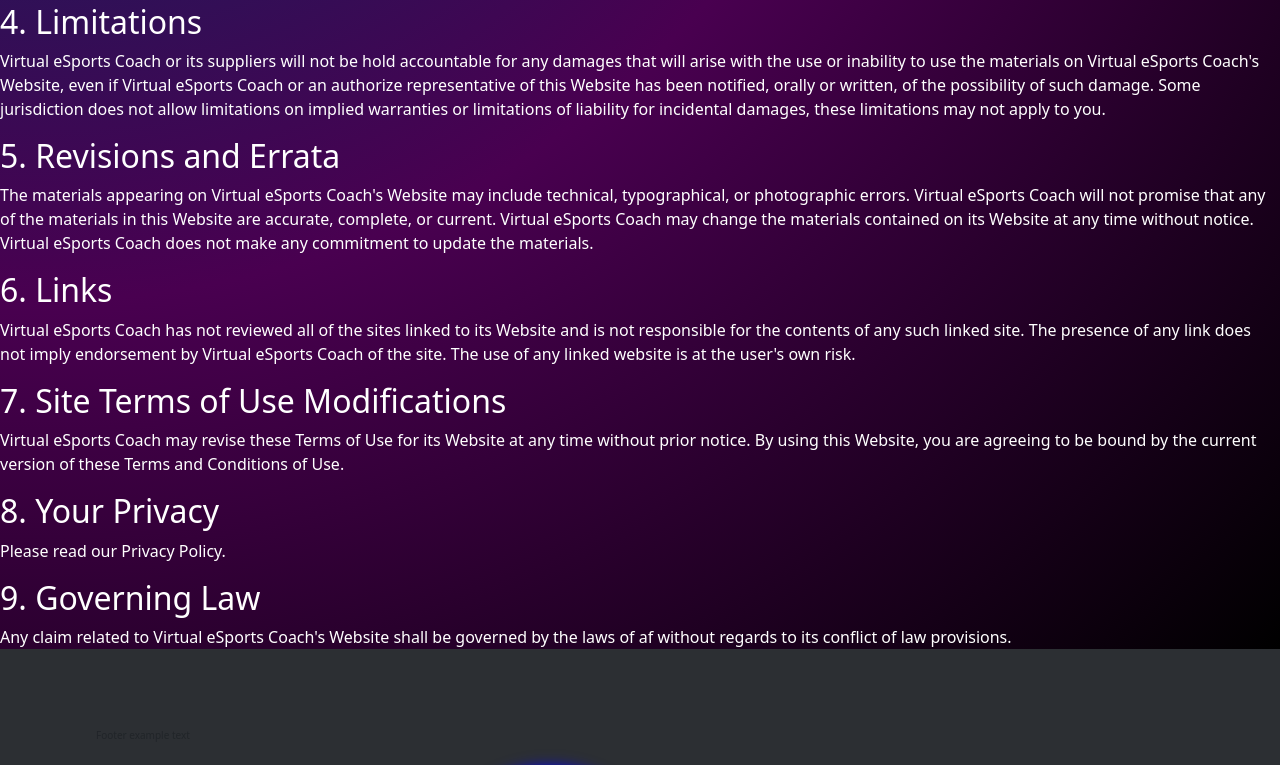
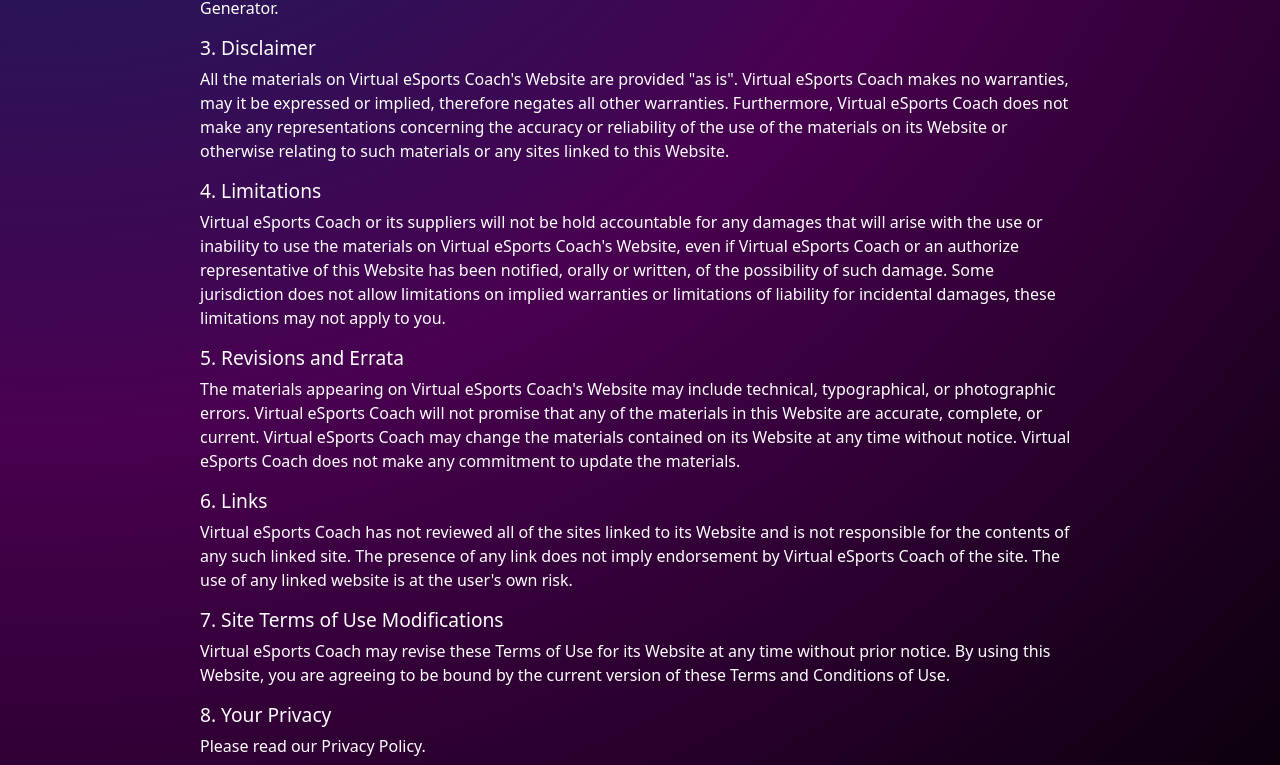
Before and after one commit to aggie-coding-club/Virtual-eSports-Coach, a React (Create React App) app in the folder client/: page /tos in a window 1280 px wide. Shown: the part 736-1501 px from the top of the page. Built offline with nearby package versions, Linux system fonts and the light colour scheme.

Commit message:
parallax

```diff
--- a/client/src/App.css
+++ b/client/src/App.css
@@ -15,9 +15,6 @@
   text-decoration: none;
 }
 
-h1{
-  font-size:10px !important
-}
 /* The gradient background used in the Navbar and Header */
 .gradient__bg {
 
--- a/client/src/components/footer/footer.jsx
+++ b/client/src/components/footer/footer.jsx
@@ -10,7 +10,7 @@
         <div className="footer section__padding">
             <div>
                 <div className="footer-heading">
-                    <h1>Footer example text</h1>
+                    <h2>Footer example text</h2>
                 </div>
 
                 <div className="footer-links">
--- a/client/src/components/paralaximg/paralaximg.jsx
+++ b/client/src/components/paralaximg/paralaximg.jsx
@@ -1,19 +1,16 @@
 import React from 'react';
 import './style.css';
-import glass from "../../assets/searchglass.png";
-import headerimage from "../../assets/test.png";
-import { useGlitch } from 'react-powerglitch'
 import {useParallax, Parallax} from 'react-scroll-parallax';
+import gekkoimg from '../../assets/test.png'
 
-
-const Header = () => {
+const ParalaxImg = () => {
     return (
         <div className="vec__header section__padding" id="home">
             {/* Big Gekko image */}
             <div style={{marginTop : 200}}>
-            <Parallax speed={100} translateX={['2000px', '-2000px']} >
+            <Parallax speed={100}  >{/*translateX={['2000px', '-2000px']}*/}
             <div className="vec__header-image">
-                <img src={headerimage} alt="headerimage" />
+                <img src={gekkoimg } alt="headerimage" />
             </div>
             </Parallax>
             </div>
@@ -21,4 +18,4 @@
     );
 }
 
-export default Header
+export default ParalaxImg
--- a/client/src/pages/dashboard/dashboard.jsx
+++ b/client/src/pages/dashboard/dashboard.jsx
@@ -2,7 +2,7 @@
 import './style.css'
 const Dashboard = () => {
   return (
-      <div >
+      <div className='dashboard'>
         <h1>DASHBOARD</h1>
       </div>
   )
--- a/client/src/pages/home/home.jsx
+++ b/client/src/pages/home/home.jsx
@@ -1,13 +1,14 @@
 import React from 'react';
 import {HomeTitle,ParalaxImg} from "../../components";
 import './style.css'
+
 
 const Home = () => {
   return (
       <div className="App">
         <div className="gradient__bg">
-        <ParalaxImg />
-          <HomeTitle />
+        <ParalaxImg/>
+        <HomeTitle />
         </div>
       </div>
   )
--- a/client/src/pages/privacy/style.css
+++ b/client/src/pages/privacy/style.css
@@ -1,9 +1,16 @@
 .privacy h1 {
   color: white;
+  font-size: xx-large;
 }
 
 .privacy h2 {
   color: white;
+  font-size: larger;
+}
+
+.privacy h3 {
+  color: white;
+  font-size: medium;
 }
 
 .privacy p {
@@ -13,3 +20,7 @@
 .privacy li {
   color: white;
 }
+
+.privacy{
+  padding: 100px 200px 100px 200px
+}
--- a/client/src/pages/tos/style.css
+++ b/client/src/pages/tos/style.css
@@ -1,9 +1,16 @@
 .tos h1 {
   color: white;
+  font-size: xx-large;
 }
 
 .tos h2 {
   color: white;
+  font-size: larger;
+}
+
+.tos h3 {
+  color: white;
+  font-size: medium;
 }
 
 .tos p {
@@ -13,3 +20,7 @@
 .tos li {
   color: white;
 }
+
+.tos{
+  padding: 100px 200px 100px 200px
+}
```
Lines whose indentation alone changed are shown as unchanged.
